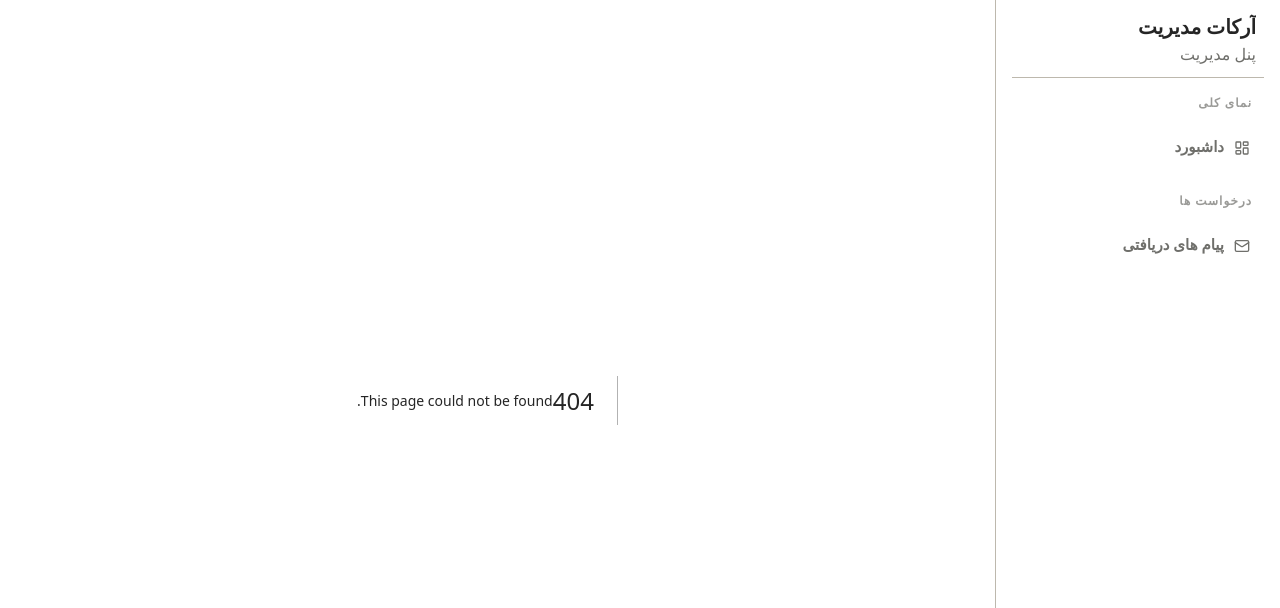
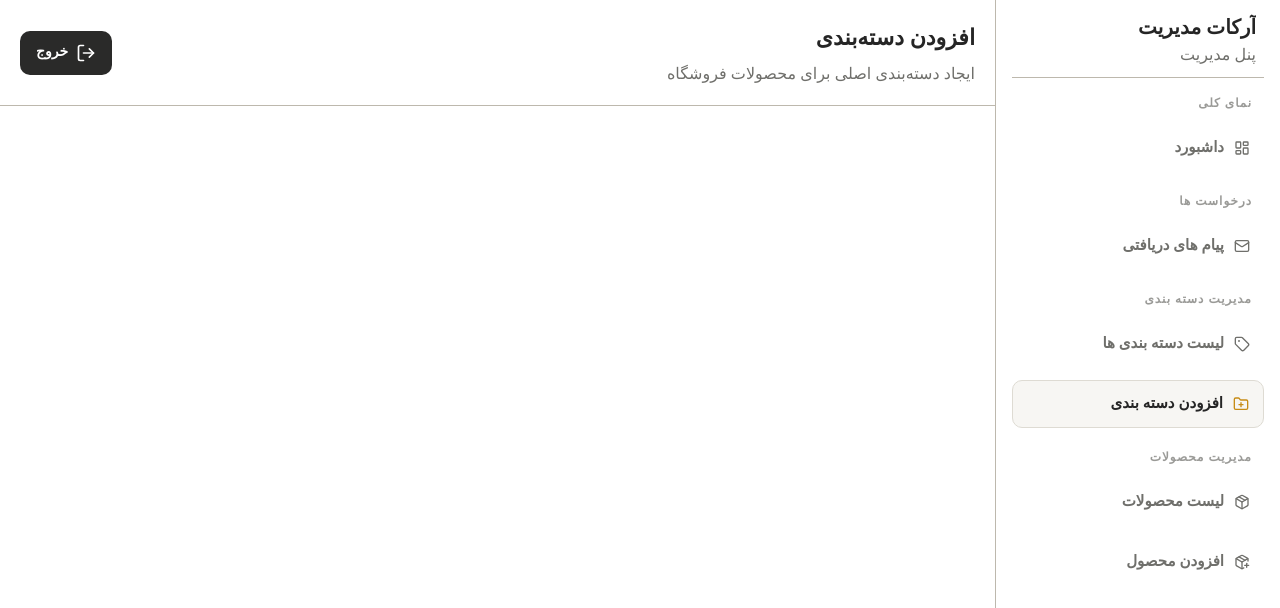
Before and after one commit to amirhoprogrammer/admin-panel, a Next.js app: page /categories/add in a window 1280 px wide. Before the commit this address had no page. Shown: the top 608 px of the page. Built offline with nearby package versions, Linux system fonts and the light colour scheme.

Commit message:
add category api and make a page for it

```diff
--- /dev/null
+++ b/src/app/categories/add/page.tsx
@@ -0,0 +1,11 @@
+import DashbordHeader from '@/components/Dashbord/DashbordHeader'
+import { DashbordBodyItems } from '@/data/dashbord';
+import React from 'react'
+
+export default function page() {
+  return (
+    <div>
+      <DashbordHeader items={DashbordBodyItems[3]} />
+    </div>
+  );
+}
--- /dev/null
+++ b/src/app/categories/page.tsx
@@ -0,0 +1,10 @@
+import DashbordHeader from "@/components/Dashbord/DashbordHeader";
+import { DashbordBodyItems } from "@/data/dashbord";
+
+export default function page() {
+  return (
+    <div>
+      <DashbordHeader items={DashbordBodyItems[2]} />
+    </div>
+  );
+}
--- /dev/null
+++ b/src/components/Category/AddCategory.tsx
@@ -0,0 +1,21 @@
+import React from "react";
+import DashbordHeader from "../Dashbord/DashbordHeader";
+import { DashbordBodyItems } from "@/data/dashbord";
+
+export default function AddCategory() {
+    return (
+      <form className="flex bg-background rounded-lg">
+        <aside className="bg-brand">
+          <h2 className="text-justify text-foreground">افزودن به صفحه اصلی</h2>
+          <p className="text-justify text-muted-foreground">
+            در این بخش می‌توانید دسته‌بندی‌های اصلی محصولات فروشگاه را ایجاد
+            کنید. برای ثبت دسته‌بندی، نام آن را وارد کرده و روی دکمه ثبت کلیک
+            کنید.
+          </p>
+        </aside>
+        <div>
+          <button></button>
+        </div>
+      </form>
+    );
+}
--- a/src/components/Dashbord/DashbordCard.tsx
+++ b/src/components/Dashbord/DashbordCard.tsx
@@ -84,8 +84,8 @@ export default function DashbordCard({ items, onDeleted }: DashbordCardProps) {
         <p className="text-sm text-muted-foreground">{items.phone_number}</p>
 
         <p className="break-all text-sm text-muted-foreground">{items.email}</p>
-
-        <p className="line-clamp-2 text-justify text-sm text-muted-foreground break-words">
+        {/* break-words = wrap-break-word*/}
+        <p className="line-clamp-2 text-justify text-sm text-muted-foreground wrap-break-word">
           {items.message}
         </p>
 
@@ -182,9 +182,9 @@ export default function DashbordCard({ items, onDeleted }: DashbordCardProps) {
 
               <p className="text-base font-semibold">متن پیام</p>
             </div>
-
+            {/* break-words = wrap-break-word*/}
             <div className="rounded-lg bg-secondary-bg px-4 py-3">
-              <p className="whitespace-pre-wrap break-words text-sm leading-7">
+              <p className="whitespace-pre-wrap wrap-break-word text-sm leading-7">
                 {items.message}
               </p>
             </div>
--- a/src/components/Dashbord/DashbordSidebar.tsx
+++ b/src/components/Dashbord/DashbordSidebar.tsx
@@ -1,7 +1,7 @@
 "use client";
 import { Dashbordlayouts } from "@/data/dashbord";
 import { usePathname } from "next/navigation";
-import { LayoutDashboard, Mail, Sidebar } from "lucide-react";
+import { FolderPlus, LayoutDashboard, Mail, Package, PackagePlus, Sidebar, Tag } from "lucide-react";
 import Link from "next/link";
 import SidebarItemHeader from "./SidebarItemHeader";
 import SidebarItem from "./SidebarItem";
@@ -38,7 +38,7 @@ export default function DashbordSidebar() {
             active={pathname === "/"}
           />
         </div>
-        {/* dashbord */}
+        {/* contact-message */}
         <div className="flex flex-col gap-2">
           <SidebarItemHeader title="درخواست ها" />
           <SidebarItem
@@ -48,6 +48,38 @@ export default function DashbordSidebar() {
             active={pathname === "/contact-messages"}
           />
         </div>
+        {/* category */}
+        <div className="flex flex-col gap-2">
+          <SidebarItemHeader title="مدیریت دسته بندی" />
+          <SidebarItem
+            link="/categories"
+            Icon={Tag}
+            text="لیست دسته بندی ها"
+            active={pathname === "/categories"}
+          />
+          <SidebarItem
+            link="/categories/add"
+            Icon={FolderPlus}
+            text="افزودن دسته بندی"
+            active={pathname === "/categories/add"}
+          />
+        </div>
+        {/* products */}
+        <div className="flex flex-col gap-2">
+          <SidebarItemHeader title="مدیریت محصولات" />
+          <SidebarItem
+            link="/product"
+            Icon={Package}
+            text="لیست محصولات"
+            active={pathname === "/product"}
+          />
+          <SidebarItem
+            link="/product/add"
+            Icon={PackagePlus}
+            text="افزودن محصول"
+            active={pathname === "/product/add"}
+          />
+        </div>
       </nav>
     </aside>
   );
--- /dev/null
+++ b/src/components/FormField.tsx
@@ -0,0 +1,74 @@
+"use client";
+
+import { cn } from "@/lib/utils";
+import { TextareaHTMLAttributes, InputHTMLAttributes } from "react";
+import { FieldError, UseFormRegisterReturn } from "react-hook-form";
+
+interface BaseProps {
+  label: string;
+  containerClassName?: string;
+  error?: FieldError;
+  register?: UseFormRegisterReturn;
+}
+
+interface InputProps extends BaseProps, InputHTMLAttributes<HTMLInputElement> {
+  as?: "input";
+}
+
+interface TextareaProps
+  extends BaseProps,
+    TextareaHTMLAttributes<HTMLTextAreaElement> {
+  as: "textarea";
+}
+
+type FormFieldProps = InputProps | TextareaProps;
+
+export const FormField = (props: FormFieldProps) => {
+  const {
+    label,
+    containerClassName,
+    error,
+    register,
+    as = "input",
+    ...rest
+  } = props;
+
+  return (
+    <div className={cn("flex flex-col gap-2 sm:gap-3", containerClassName)}>
+      <div className="flex  gap-1 px-1.5 sm:flex-row items-center justify-between">
+        <label className="text-foreground text-sm font-semibold">{label}</label>
+
+        {error && (
+          <p className="text-xs text-red-500 pt-0.5">{error.message}</p>
+        )}
+      </div>
+
+      {as === "textarea" ? (
+        <textarea
+          rows={8}
+          {...(rest as TextareaHTMLAttributes<HTMLTextAreaElement>)}
+          {...register}
+          className={cn(
+            "bg-secondary-bg text-foreground placeholder:text-muted-foreground h-28 w-full resize-none rounded-lg border px-3 py-3 text-sm transition-colors outline-none sm:h-40 sm:px-4 sm:py-2.5 sm:text-base rtl:text-right",
+
+            error
+              ? "border-red-500 focus:border-red-500"
+              : "border-foreground/8 focus:border-primary"
+          )}
+        />
+      ) : (
+        <input
+          {...(rest as InputHTMLAttributes<HTMLInputElement>)}
+          {...register}
+          className={cn(
+            "bg-secondary-bg text-foreground placeholder:text-muted-foreground h-11 w-full rounded-lg border px-3 text-sm transition-colors outline-none sm:h-12 sm:px-4 sm:text-base rtl:text-right",
+
+            error
+              ? "border-red-500 focus:border-red-500"
+              : "border-foreground/8 focus:border-primary"
+          )}
+        />
+      )}
+    </div>
+  );
+};
--- a/src/data/dashbord.ts
+++ b/src/data/dashbord.ts
@@ -23,8 +23,29 @@ export const DashbordBodyItems = [
   {
     slug: "contact-messages",
     title: "پیام های دریافتی",
-    description: "دریافت پیام هایی از طرف مدیریت و کارمندان",
+    description: "مدیریت پیام‌های ارسال‌شده از طریق فرم تماس سایت",
   },
+  {
+    slug: "categories",
+    title: "دسته بندی ها",
+    description: "مدیریت دسته بندیها و زیردسته بندیهای محصولات فروشگاه",
+  },
+  {
+    slug: "categories/add",
+    title: "افزودن دسته‌بندی",
+    description: "ایجاد دسته‌بندی اصلی برای محصولات فروشگاه",
+  },
+  {
+    slug: "product",
+    title: "مدیریت محصولات",
+    description: "مشاهده، ویرایش و حذف محصولات فروشگاه آرکات",
+  },
+  {
+    slug: "product/add",
+    title: "افزودن محصول",
+    description: "ثبت محصول جدید در فروشگاه آرکات",
+  },
+
 ];
 export const DashbordCardItem = [
   {
```
Also changed, not shown: src/app/api/shop/category/[category-id]/route.ts (added), src/app/api/shop/category/route.ts (added), src/app/categories/[category-id]/delete/page.tsx (added), src/components/custom-toast/custom-toast-provider.tsx (added), src/components/custom-toast/custom-toast.tsx (added).
